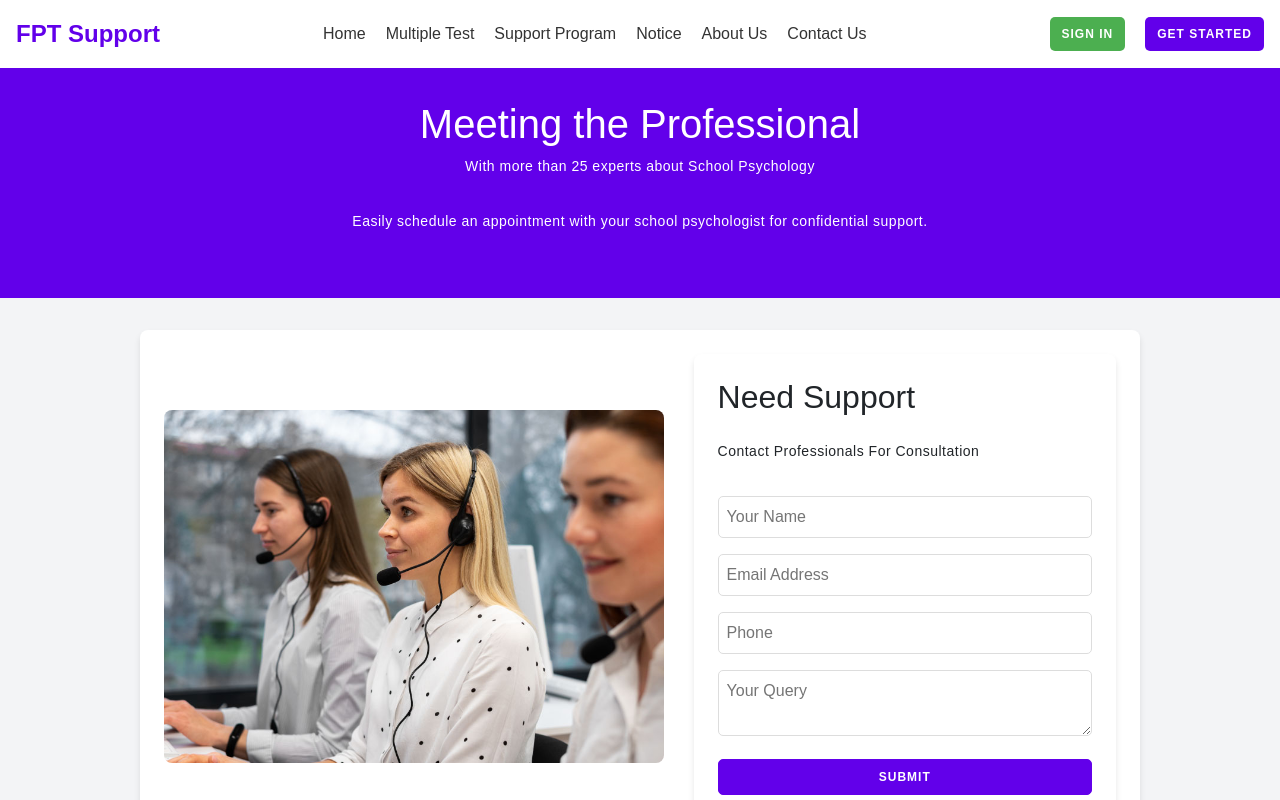
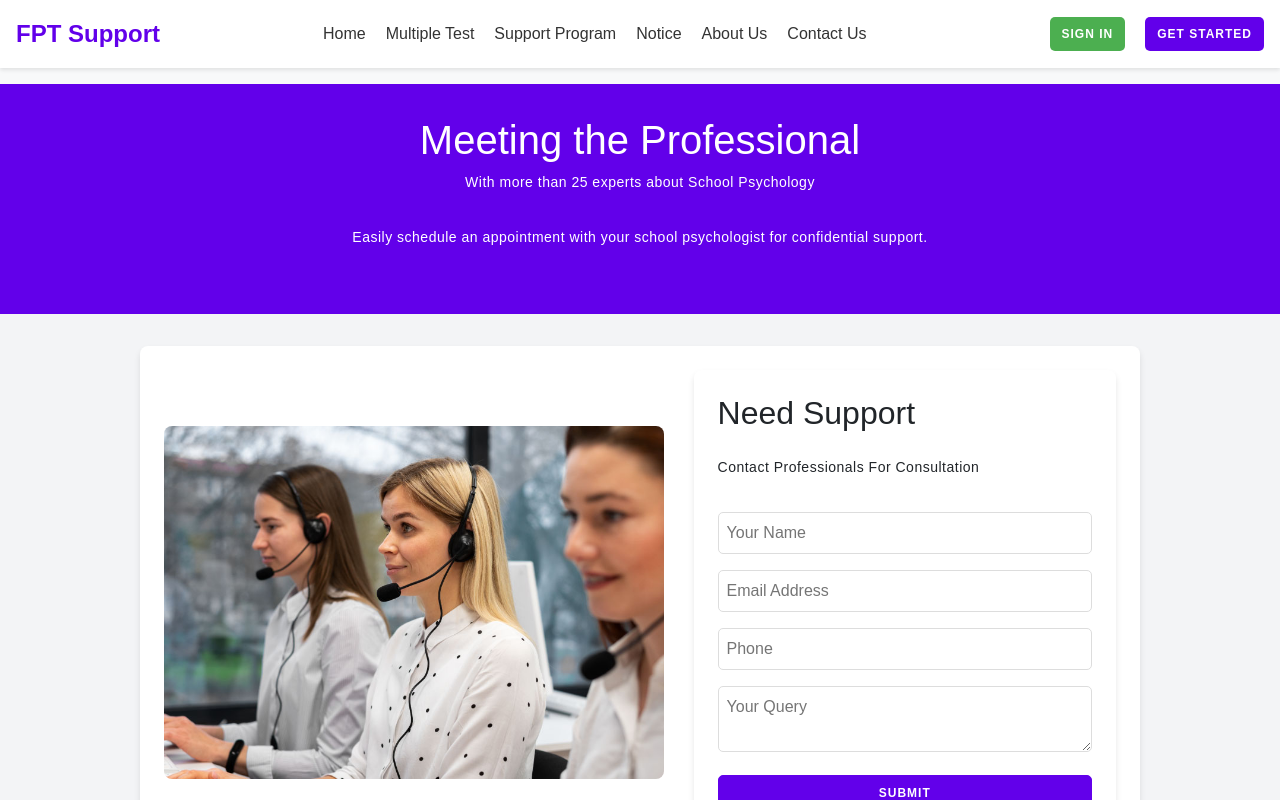
Before and after one commit to ThisIsLAK/Health-Consultant-System, a React (Vite) app in the folder FE/: page /contact in a window 1280 px wide. Shown: the top 800 px of the page. Built offline with nearby package versions, Linux system fonts and the light colour scheme; the HTML template or start-up script is replaced by a standard one.

Commit message:
Update Homepage UI

```diff
--- a/FE/src/pages/student/AboutUs.css
+++ b/FE/src/pages/student/AboutUs.css
@@ -5,6 +5,7 @@
     display: flex;
     flex-direction: column;
     align-items: center;
+    margin: 2rem 0;
   }
 
   .about-header {
--- a/FE/src/pages/student/ContactUs.css
+++ b/FE/src/pages/student/ContactUs.css
@@ -5,6 +5,7 @@
     display: flex;
     flex-direction: column;
     align-items: center;
+    margin: 1rem 0;
   }
 
   .contact-header {
```
